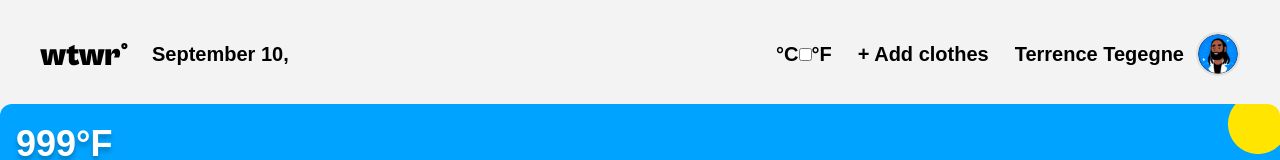
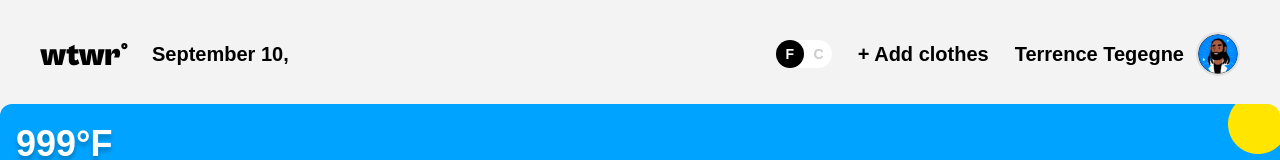
Before and after one commit to dcisxo/se_project_react, a React (Vite) app: page / in a window 1280 px wide. Shown: the top 160 px of the page. Built offline with nearby package versions, Linux system fonts and the light colour scheme; no server answers.

Commit message:
fix: improve error handling for weather data fetching and add temperature toggle switch styles

```diff
--- a/src/components/App/App.jsx
+++ b/src/components/App/App.jsx
@@ -44,7 +44,9 @@ function App() {
         const filteredData = filterWeatherData(data);
         setWeatherData(filteredData);
       })
-      .catch(console.error);
+      .catch((error) => {
+        console.error("Error fetching weather data:", error);
+      });
   }, []);
 
   return (
--- a/src/components/ToggleSwitch/ToggleSwitch.css
+++ b/src/components/ToggleSwitch/ToggleSwitch.css
@@ -0,0 +1,85 @@
+.switch {
+  display: inline-block;
+}
+
+.switch__label {
+  position: relative;
+  display: inline-block;
+  width: 56px;
+  height: 28px;
+  cursor: pointer;
+}
+
+.switch__checkbox {
+  opacity: 0;
+  width: 0;
+  height: 0;
+}
+
+.switch__slider {
+  position: absolute;
+  top: 0;
+  left: 0;
+  right: 0;
+  bottom: 0;
+  background-color: #fff;
+  border-radius: 14px;
+  transition: 0.3s;
+}
+
+.switch__slider::before {
+  position: absolute;
+  content: "F";
+  height: 28px;
+  width: 28px;
+  background-color: #000;
+  border-radius: 50%;
+  transition: 0.3s;
+  display: flex;
+  align-items: center;
+  justify-content: center;
+  font-size: 14px;
+  font-weight: bold;
+  color: white;
+}
+
+.switch__slider::after {
+  position: absolute;
+  content: "C";
+  right: 8px;
+  top: 50%;
+  transform: translateY(-50%);
+  font-size: 14px;
+  font-weight: bold;
+  color: #ccc;
+  transition: 0.3s;
+}
+
+/* Hover effects */
+.switch__label:hover .switch__slider {
+  border-color: #000;
+}
+
+.switch__label:hover .switch__slider::before {
+  transform: translateX(4px);
+}
+
+.switch__checkbox:checked + .switch__slider::before {
+  content: "C";
+  transform: translateX(28px);
+}
+
+.switch__checkbox:checked + .switch__slider::after {
+  content: "F";
+  left: 8px;
+  right: auto;
+}
+
+.switch__checkbox:checked + .switch__slider:hover::before {
+  transform: translateX(24px);
+}
+
+.switch__temp-f,
+.switch__temp-c {
+  display: none;
+}
--- a/src/components/ToggleSwitch/ToggleSwitch.jsx
+++ b/src/components/ToggleSwitch/ToggleSwitch.jsx
@@ -9,7 +9,6 @@ function ToggleSwitch() {
 
   return (
     <div className="switch">
-      <span className="switch__temp-c">°C</span>
       <label className="switch__label">
         <input
           type="checkbox"
@@ -17,9 +16,11 @@ function ToggleSwitch() {
           checked={currentTemperatureUnit === "C"}
           onChange={handleToggleSwitchChange}
         />
-        <span className="switch__slider"></span>
+        <span className="switch__slider">
+          <span className="switch__temp-f">°F</span>
+          <span className="switch__temp-c">°C</span>
+        </span>
       </label>
-      <span className="switch__temp-f">°F</span>
     </div>
   );
 }
```
Also changed, not shown: src/assets/Screenshot 2025-09-29 215139.png (added).
